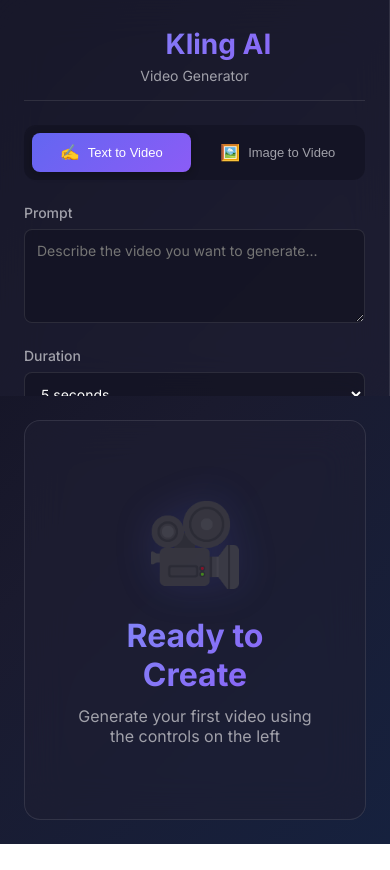
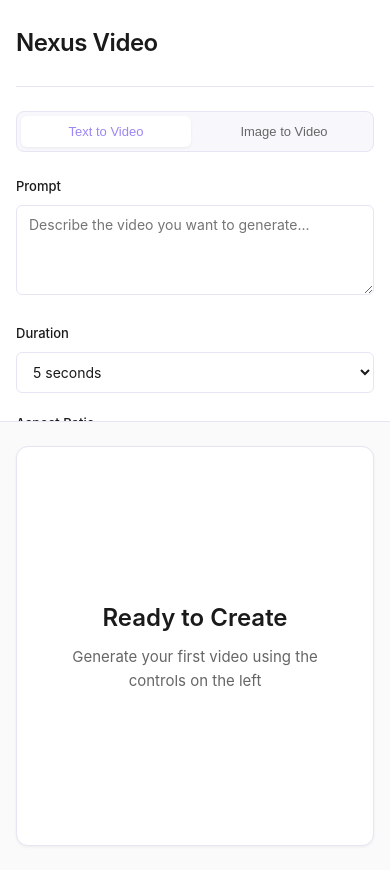
Before and after one commit to YuqingLong18/videogen, a website: page index.html in a window 390 px wide. Before the commit the page ends 844 px from the top, so only its background shows below. Drawn offline with Linux system fonts and the light colour scheme.

Commit message:
UI redesign

```diff
--- a/index.html
+++ b/index.html
@@ -4,7 +4,7 @@
 <head>
     <meta charset="UTF-8">
     <meta name="viewport" content="width=device-width, initial-scale=1.0">
-    <title>Kling AI Video Generator</title>
+    <title>Nexus Video</title>
     <link rel="stylesheet" href="style.css">
     <link rel="preconnect" href="https://fonts.googleapis.com">
     <link rel="preconnect" href="https://fonts.gstatic.com" crossorigin>
@@ -16,21 +16,15 @@
         <!-- Left Sidebar -->
         <aside class="sidebar">
             <div class="sidebar-header">
-                <h1 class="logo">
-                    <span class="logo-icon">🎬</span>
-                    Kling AI
-                </h1>
-                <p class="subtitle">Video Generator</p>
+                <h1 class="logo">Nexus Video</h1>
             </div>
 
             <!-- Tab Navigation -->
             <div class="tab-navigation">
                 <button class="tab-btn active" data-tab="text2video">
-                    <span class="tab-icon">✍️</span>
                     Text to Video
                 </button>
                 <button class="tab-btn" data-tab="image2video">
-                    <span class="tab-icon">🖼️</span>
                     Image to Video
                 </button>
             </div>
@@ -88,7 +82,6 @@
                                     title="Remove image">✕</button>
                             </div>
                             <div class="file-upload-label">
-                                <span class="upload-icon">📁</span>
                                 <span class="upload-text">Choose starting frame</span>
                             </div>
                         </div>
@@ -103,7 +96,6 @@
                                     title="Remove image">✕</button>
                             </div>
                             <div class="file-upload-label">
-                                <span class="upload-icon">📁</span>
                                 <span class="upload-text">Choose ending frame</span>
                             </div>
                         </div>
@@ -143,7 +135,6 @@
             <div class="video-container">
                 <div class="placeholder" id="video-placeholder">
                     <div class="placeholder-content">
-                        <div class="placeholder-icon">🎥</div>
                         <h2>Ready to Create</h2>
                         <p>Generate your first video using the controls on the left</p>
                     </div>
@@ -162,7 +153,6 @@
 
             <div class="video-controls" id="video-controls">
                 <button class="btn-download" id="download-btn">
-                    <span>⬇️</span>
                     Download Video
                 </button>
             </div>
--- a/style.css
+++ b/style.css
@@ -5,60 +5,57 @@
 }
 
 :root {
-    --primary: #6366f1;
-    --primary-dark: #4f46e5;
-    --primary-light: #818cf8;
-    --secondary: #8b5cf6;
-    --accent: #ec4899;
-    --success: #10b981;
-    --warning: #f59e0b;
-    --error: #ef4444;
+    /* Lavender Light Mode Palette */
+    --primary: #9b87f5;
+    --primary-dark: #7c5fdb;
+    --primary-light: #b8a7f7;
+    --accent: #d4c5f9;
 
-    --bg-dark: #0f0f1e;
-    --bg-card: rgba(30, 30, 50, 0.6);
-    --bg-card-hover: rgba(40, 40, 60, 0.7);
-    --bg-input: rgba(20, 20, 35, 0.8);
+    --bg-main: #fafafa;
+    --bg-sidebar: #ffffff;
+    --bg-card: #f8f7fc;
+    --bg-input: #ffffff;
+    --bg-hover: #f3f1fb;
 
-    --text-primary: #ffffff;
-    --text-secondary: #a1a1aa;
-    --text-muted: #71717a;
+    --text-primary: #1a1a1a;
+    --text-secondary: #666666;
+    --text-muted: #999999;
 
-    --border: rgba(255, 255, 255, 0.1);
-    --border-focus: rgba(99, 102, 241, 0.5);
+    --border: #e8e4f3;
+    --border-focus: #9b87f5;
 
-    --shadow-sm: 0 2px 8px rgba(0, 0, 0, 0.3);
-    --shadow-md: 0 4px 16px rgba(0, 0, 0, 0.4);
-    --shadow-lg: 0 8px 32px rgba(0, 0, 0, 0.5);
+    --shadow-sm: 0 1px 3px rgba(0, 0, 0, 0.06);
+    --shadow-md: 0 2px 8px rgba(0, 0, 0, 0.08);
+    --shadow-lg: 0 4px 16px rgba(0, 0, 0, 0.1);
 
-    --radius-sm: 8px;
-    --radius-md: 12px;
-    --radius-lg: 16px;
+    --radius-sm: 6px;
+    --radius-md: 8px;
+    --radius-lg: 12px;
 
-    --transition: all 0.3s cubic-bezier(0.4, 0, 0.2, 1);
+    --transition: all 0.2s ease;
 }
 
 body {
-    font-family: 'Inter', -apple-system, BlinkMacSystemFont, 'Segoe UI', sans-serif;
-    background: linear-gradient(135deg, #0f0f1e 0%, #1a1a2e 50%, #16213e 100%);
+    font-family: -apple-system, BlinkMacSystemFont, 'Segoe UI', 'Helvetica Neue', Arial, sans-serif;
+    background: var(--bg-main);
     color: var(--text-primary);
     min-height: 100vh;
-    overflow: hidden;
+    line-height: 1.6;
 }
 
 .container {
     display: grid;
-    grid-template-columns: 520px 1fr;
-    height: 100vh;
+    grid-template-columns: 420px 1fr;
+    min-height: 100vh;
     gap: 0;
 }
 
 /* Sidebar Styles */
 .sidebar {
-    background: var(--bg-card);
-    backdrop-filter: blur(20px);
+    background: var(--bg-sidebar);
     border-right: 1px solid var(--border);
     overflow-y: auto;
-    padding: 2rem;
+    padding: 2rem 1.5rem;
     display: flex;
     flex-direction: column;
     gap: 1.5rem;
@@ -82,81 +79,30 @@
 }
 
 .sidebar-header {
-    text-align: center;
-    padding-bottom: 1rem;
+    padding-bottom: 1.5rem;
     border-bottom: 1px solid var(--border);
 }
 
 .logo {
-    font-size: 1.75rem;
-    font-weight: 700;
-    background: linear-gradient(135deg, var(--primary-light), var(--secondary));
-    -webkit-background-clip: text;
-    -webkit-text-fill-color: transparent;
-    background-clip: text;
-    display: flex;
-    align-items: center;
-    justify-content: center;
-    gap: 0.5rem;
-}
-
-.logo-icon {
-    font-size: 2rem;
-    filter: drop-shadow(0 0 8px rgba(99, 102, 241, 0.5));
-}
-
-.subtitle {
-    color: var(--text-secondary);
-    font-size: 0.875rem;
-    margin-top: 0.25rem;
-}
-
-/* API Key Section */
-.api-key-section {
-    background: var(--bg-input);
-    padding: 1rem;
-    border-radius: var(--radius-md);
-    border: 1px solid var(--border);
-}
-
-.api-key-section label {
-    display: block;
-    font-size: 0.875rem;
-    font-weight: 500;
-    margin-bottom: 0.5rem;
-    color: var(--text-secondary);
-}
-
-.api-key-section input {
-    width: 100%;
-    padding: 0.75rem;
-    background: rgba(0, 0, 0, 0.3);
-    border: 1px solid var(--border);
-    border-radius: var(--radius-sm);
+    font-size: 1.5rem;
+    font-weight: 600;
     color: var(--text-primary);
-    font-size: 0.875rem;
-    transition: var(--transition);
-    margin-bottom: 0.75rem;
-}
-
-.api-key-section input:focus {
-    outline: none;
-    border-color: var(--border-focus);
-    box-shadow: 0 0 0 3px rgba(99, 102, 241, 0.1);
+    letter-spacing: -0.02em;
 }
 
 /* Tab Navigation */
 .tab-navigation {
     display: flex;
     gap: 0.5rem;
-    background: var(--bg-input);
-    padding: 0.5rem;
+    background: var(--bg-card);
+    padding: 0.25rem;
     border-radius: var(--radius-md);
+    border: 1px solid var(--border);
 }
 
 .tab-btn {
     flex: 1;
-    padding: 0.75rem 1rem;
+    padding: 0.625rem 1rem;
     background: transparent;
     border: none;
     border-radius: var(--radius-sm);
@@ -165,31 +111,23 @@
     font-weight: 500;
     cursor: pointer;
     transition: var(--transition);
-    display: flex;
-    align-items: center;
-    justify-content: center;
-    gap: 0.5rem;
 }
 
 .tab-btn:hover {
-    background: rgba(255, 255, 255, 0.05);
+    background: var(--bg-hover);
     color: var(--text-primary);
 }
 
 .tab-btn.active {
-    background: linear-gradient(135deg, var(--primary), var(--secondary));
-    color: white;
+    background: white;
+    color: var(--primary);
     box-shadow: var(--shadow-sm);
-}
-
-.tab-icon {
-    font-size: 1.125rem;
 }
 
 /* Tab Content */
 .tab-content {
     display: none;
-    animation: fadeIn 0.3s ease;
+    animation: fadeIn 0.2s ease;
 }
 
 .tab-content.active {
@@ -199,7 +137,7 @@
 @keyframes fadeIn {
     from {
         opacity: 0;
-        transform: translateY(10px);
+        transform: translateY(4px);
     }
 
     to {
@@ -215,17 +153,17 @@
 
 .form-group label {
     display: block;
-    font-size: 0.875rem;
+    font-size: 0.8125rem;
     font-weight: 500;
     margin-bottom: 0.5rem;
-    color: var(--text-secondary);
+    color: var(--text-primary);
 }
 
 .form-group input,
 .form-group textarea,
 .form-group select {
     width: 100%;
-    padding: 0.75rem;
+    padding: 0.625rem 0.75rem;
     background: var(--bg-input);
     border: 1px solid var(--border);
     border-radius: var(--radius-sm);
@@ -245,7 +183,7 @@
 .form-group select:focus {
     outline: none;
     border-color: var(--border-focus);
-    box-shadow: 0 0 0 3px rgba(99, 102, 241, 0.1);
+    box-shadow: 0 0 0 3px rgba(155, 135, 245, 0.1);
 }
 
 .form-group select {
@@ -270,9 +208,9 @@
     display: flex;
     align-items: center;
     justify-content: center;
-    gap: 0.75rem;
-    padding: 1.5rem;
-    background: var(--bg-input);
+    gap: 0.5rem;
+    padding: 2rem 1rem;
+    background: var(--bg-card);
     border: 2px dashed var(--border);
     border-radius: var(--radius-md);
     cursor: pointer;
@@ -281,11 +219,7 @@
 
 .file-upload:hover .file-upload-label {
     border-color: var(--primary);
-    background: rgba(99, 102, 241, 0.05);
-}
-
-.upload-icon {
-    font-size: 1.5rem;
+    background: var(--bg-hover);
 }
 
 .upload-text {
@@ -303,7 +237,7 @@
     align-items: center;
     justify-content: center;
     padding: 1rem;
-    background: var(--bg-input);
+    background: var(--bg-card);
     border: 2px solid var(--primary);
     border-radius: var(--radius-md);
     min-height: 200px;
@@ -326,27 +260,26 @@
     position: absolute;
     top: 0.5rem;
     right: 0.5rem;
-    width: 32px;
-    height: 32px;
+    width: 28px;
+    height: 28px;
     border-radius: 50%;
     border: none;
-    background: rgba(239, 68, 68, 0.9);
+    background: var(--text-primary);
     color: white;
-    font-size: 1.25rem;
-    font-weight: 700;
+    font-size: 1rem;
+    font-weight: 600;
     cursor: pointer;
     display: flex;
     align-items: center;
     justify-content: center;
     transition: var(--transition);
     z-index: 10;
-    box-shadow: 0 2px 8px rgba(0, 0, 0, 0.3);
+    box-shadow: var(--shadow-sm);
 }
 
 .remove-image-btn:hover {
-    background: rgba(220, 38, 38, 1);
+    background: var(--text-secondary);
     transform: scale(1.1);
-    box-shadow: 0 4px 12px rgba(239, 68, 68, 0.5);
 }
 
 .remove-image-btn:active {
@@ -358,11 +291,11 @@
 .btn-secondary,
 .btn-download {
     width: 100%;
-    padding: 0.875rem 1.5rem;
+    padding: 0.75rem 1.5rem;
     border: none;
-    border-radius: var(--radius-md);
-    font-size: 0.9375rem;
-    font-weight: 600;
+    border-radius: var(--radius-sm);
+    font-size: 0.875rem;
+    font-weight: 500;
     cursor: pointer;
     transition: var(--transition);
     position: relative;
@@ -370,22 +303,23 @@
 }
 
 .btn-primary {
-    background: linear-gradient(135deg, var(--primary), var(--secondary));
+    background: var(--primary);
     color: white;
+    box-shadow: var(--shadow-sm);
+}
+
+.btn-primary:hover {
+    background: var(--primary-dark);
     box-shadow: var(--shadow-md);
 }
 
-.btn-primary:hover {
-    transform: translateY(-2px);
-    box-shadow: var(--shadow-lg);
-}
-
 .btn-primary:active {
-    transform: translateY(0);
+    transform: translateY(1px);
 }
 
 .btn-primary.loading {
     pointer-events: none;
+    opacity: 0.7;
 }
 
 .btn-primary.loading .btn-text {
@@ -401,13 +335,13 @@
     top: 50%;
     left: 50%;
     transform: translate(-50%, -50%);
-    width: 20px;
-    height: 20px;
+    width: 18px;
+    height: 18px;
     border: 2px solid rgba(255, 255, 255, 0.3);
     border-top-color: white;
     border-radius: 50%;
     opacity: 0;
-    animation: spin 0.8s linear infinite;
+    animation: spin 0.6s linear infinite;
 }
 
 @keyframes spin {
@@ -416,30 +350,19 @@
     }
 }
 
-.btn-secondary {
-    background: var(--bg-input);
-    color: var(--text-primary);
-    border: 1px solid var(--border);
-}
-
-.btn-secondary:hover {
-    background: var(--bg-card-hover);
-    border-color: var(--primary);
-}
-
 .btn-download {
-    background: linear-gradient(135deg, var(--success), #059669);
+    background: var(--text-primary);
     color: white;
     display: flex;
     align-items: center;
     justify-content: center;
     gap: 0.5rem;
-    box-shadow: var(--shadow-md);
+    box-shadow: var(--shadow-sm);
 }
 
 .btn-download:hover {
-    transform: translateY(-2px);
-    box-shadow: var(--shadow-lg);
+    background: var(--text-secondary);
+    box-shadow: var(--shadow-md);
 }
 
 /* Video Canvas */
@@ -448,13 +371,14 @@
     flex-direction: column;
     padding: 2rem;
     gap: 1.5rem;
+    background: var(--bg-main);
 }
 
 .video-container {
     flex: 1;
     min-height: 400px;
-    background: var(--bg-card);
-    backdrop-filter: blur(20px);
+    max-height: calc(100vh - 8rem);
+    background: white;
     border: 1px solid var(--border);
     border-radius: var(--radius-lg);
     overflow: hidden;
@@ -462,6 +386,7 @@
     display: flex;
     align-items: center;
     justify-content: center;
+    box-shadow: var(--shadow-sm);
 }
 
 .placeholder {
@@ -481,31 +406,22 @@
     padding: 3rem;
 }
 
-.placeholder-icon {
-    font-size: 5rem;
-    margin-bottom: 1.5rem;
-    opacity: 0.5;
-    filter: drop-shadow(0 0 20px rgba(99, 102, 241, 0.3));
-}
-
 .placeholder-content h2 {
-    font-size: 2rem;
-    margin-bottom: 0.75rem;
-    background: linear-gradient(135deg, var(--primary-light), var(--secondary));
-    -webkit-background-clip: text;
-    -webkit-text-fill-color: transparent;
-    background-clip: text;
+    font-size: 1.5rem;
+    font-weight: 600;
+    margin-bottom: 0.5rem;
+    color: var(--text-primary);
 }
 
 .placeholder-content p {
     color: var(--text-secondary);
-    font-size: 1rem;
+    font-size: 0.9375rem;
 }
 
 .video-player {
     display: none;
     max-width: 100%;
-    max-height: 100%;
+    max-height: calc(100vh - 10rem);
     width: auto;
     height: auto;
     object-fit: contain;
@@ -522,8 +438,7 @@
     left: 0;
     right: 0;
     bottom: 0;
-    background: rgba(15, 15, 30, 0.95);
-    backdrop-filter: blur(10px);
+    background: rgba(255, 255, 255, 0.95);
     display: none;
     align-items: center;
     justify-content: center;
@@ -539,19 +454,20 @@
 }
 
 .spinner {
-    width: 60px;
-    height: 60px;
-    border: 4px solid rgba(99, 102, 241, 0.2);
+    width: 48px;
+    height: 48px;
+    border: 3px solid var(--border);
     border-top-color: var(--primary);
     border-radius: 50%;
-    animation: spin 1s linear infinite;
+    animation: spin 0.8s linear infinite;
     margin: 0 auto 1.5rem;
 }
 
 .loading-text {
-    font-size: 1.25rem;
-    font-weight: 600;
+    font-size: 1rem;
+    font-weight: 500;
     margin-bottom: 0.5rem;
+    color: var(--text-primary);
 }
 
 .loading-subtext {
@@ -578,24 +494,26 @@
 
     .sidebar {
         max-height: 50vh;
+        border-right: none;
+        border-bottom: 1px solid var(--border);
     }
 }
 
 @media (max-width: 640px) {
     .sidebar {
-        padding: 1.5rem;
+        padding: 1.5rem 1rem;
     }
 
     .video-canvas {
-        padding: 1.5rem;
+        padding: 1.5rem 1rem;
     }
 
     .tab-btn {
         font-size: 0.8125rem;
-        padding: 0.625rem 0.75rem;
+        padding: 0.5rem 0.75rem;
     }
 
-    .tab-icon {
-        font-size: 1rem;
+    .container {
+        grid-template-columns: 1fr;
     }
 }
```
